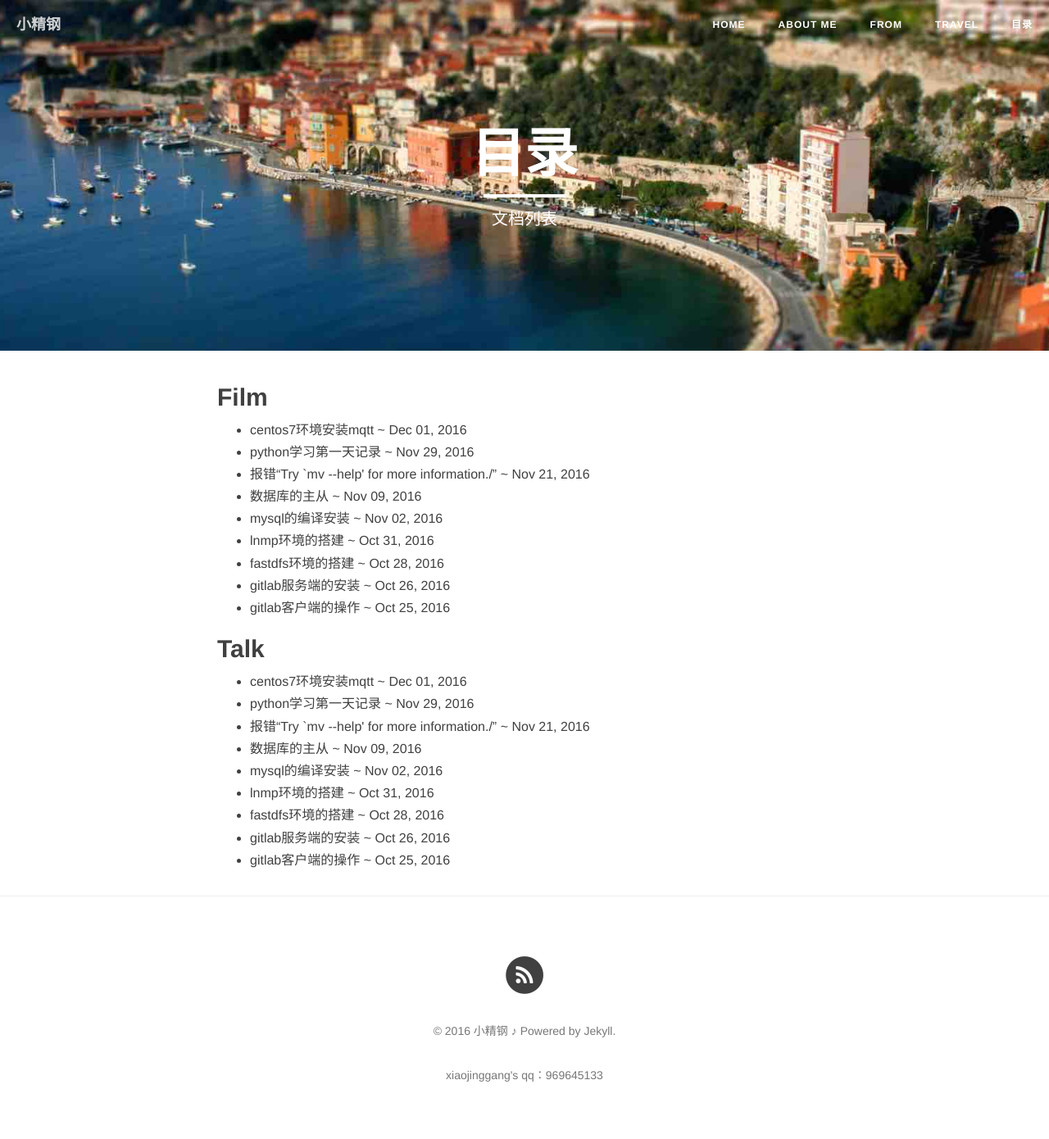
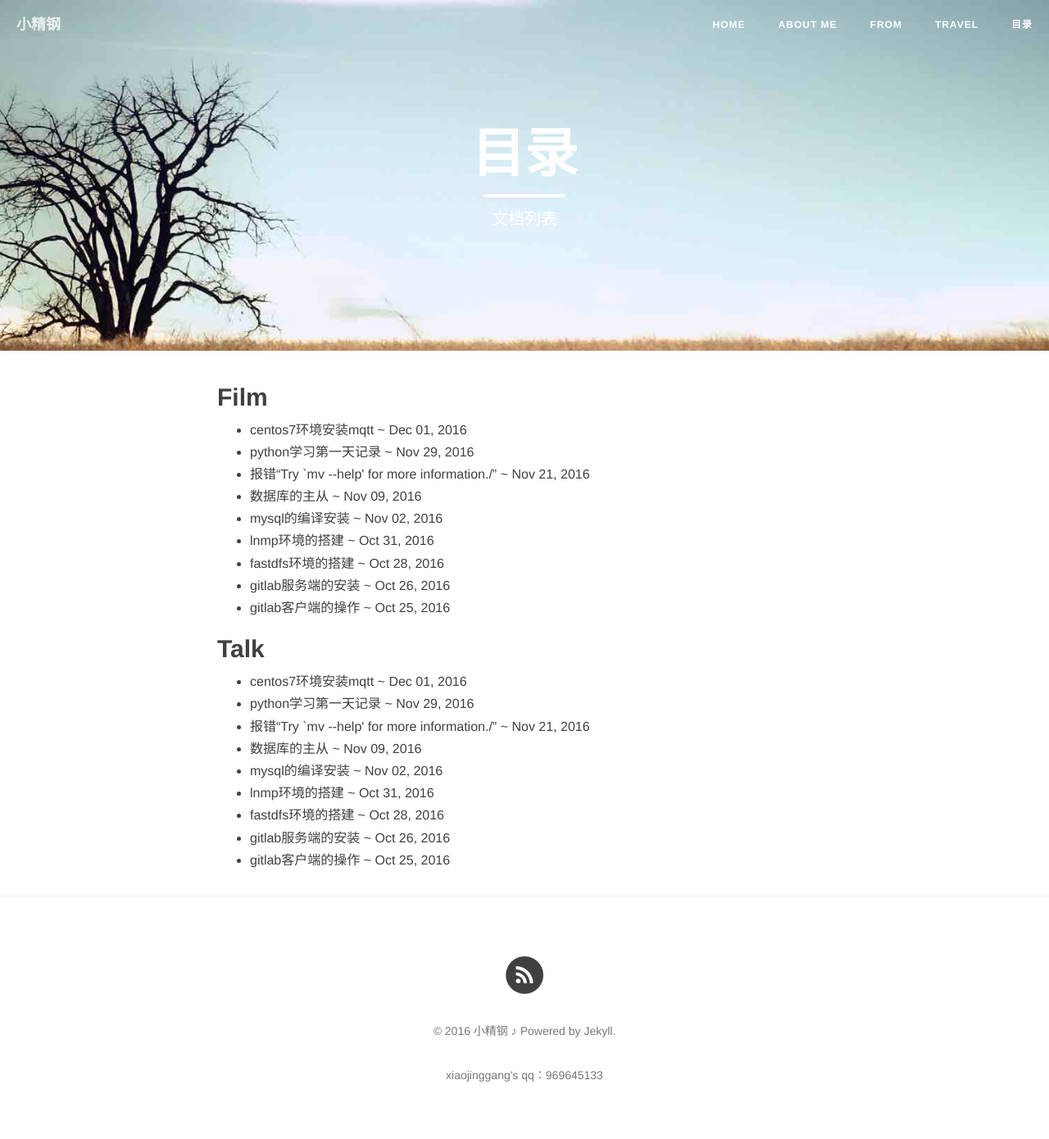
Before and after one commit to xiaojinggang/xiaojinggang, a Jekyll site: the page built from tags.html, in a window 1280 px wide. Shown: the whole page at 82% size. Built offline with Jekyll 4.4.1, drawn with Linux system fonts in a browser that asks for light colours; nearby versions of some CDN libraries.

Commit message:
changesss

```diff
--- a/tags.html
+++ b/tags.html
@@ -2,13 +2,13 @@
 layout: page
 title: 目录
 description: "文档列表"
-header-img: "img/bay.jpg"
+header-img: "img/tree.jpg"
 ---
 
 
 <div id="post-list">
 {% for tag in site.tags %}
-<h2 id="{{ tag[0] }}">{{ tag[0] | capitalize }}</h2>
+<h2 id="{{ tag[0] }}">{{ tag[0] }}</h2>
 <ul class="post-list">
 {% assign pages_list = tag[1] %}
 {% for post in pages_list %}
```
